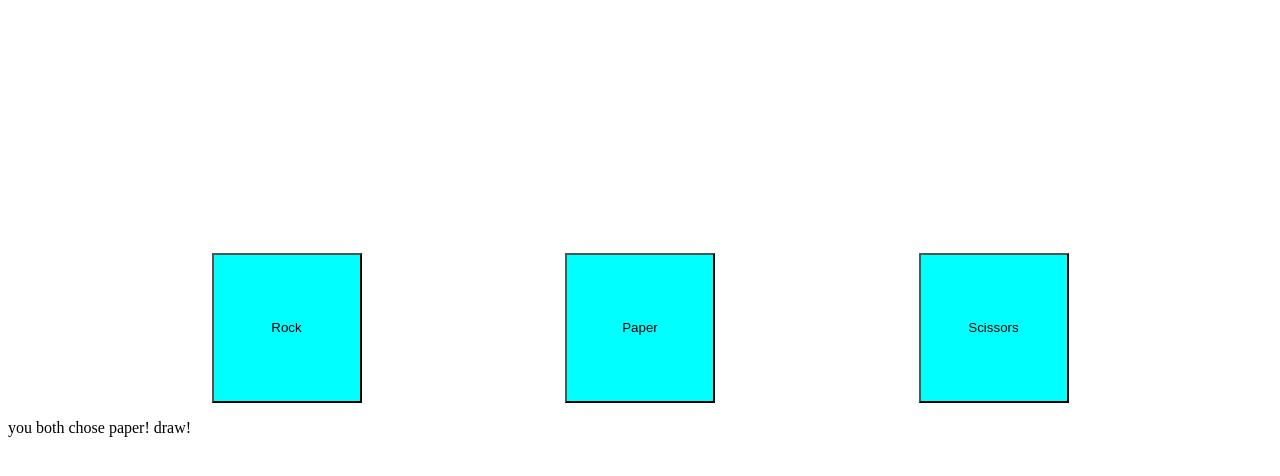
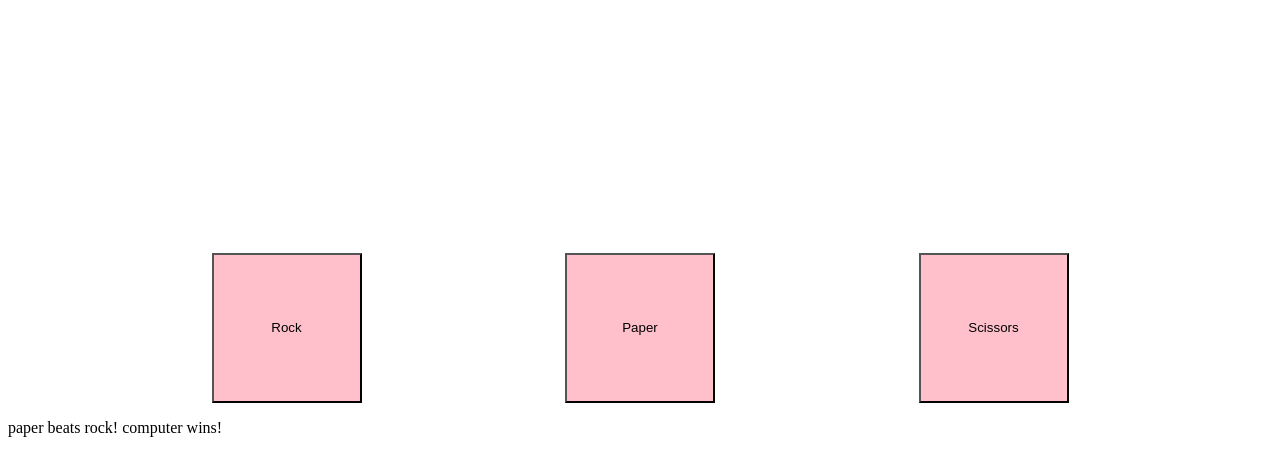
Before and after one commit to maz-y/rock-paper-scissors, a plain HTML site: page index.html in a window 1280 px wide. Both pictures are taken after a click on the button "Rock". Drawn offline with Linux system fonts and the light colour scheme.

Commit message:
Fix bug outputting same results

```diff
--- a/rock-paper-scissors.js
+++ b/rock-paper-scissors.js
@@ -45,7 +45,7 @@ function findWinner(playerChoice) {
     (playerChoice === "paper" && computerChoice === "rock")||
     (playerChoice === "scissors" && computerChoice === "paper")){
     alert(playerChoice + ` beats `+ computerChoice +`! player wins!`)
-    let resultLine = (`you both chose `+ computerChoice +`! draw!`)
+    let resultLine = (playerChoice + ` beats `+ computerChoice +`! player wins!`)
     let result = document.createElement('p')
     result.textContent = resultLine
     resultsList.appendChild(result)
@@ -55,7 +55,7 @@ function findWinner(playerChoice) {
   (computerChoice === "paper" && playerChoice === "rock")||
   (computerChoice === "scissors" && playerChoice === "paper")){
     alert(computerChoice + ` beats `+ playerChoice +`! computer wins!`)
-    let resultLine = (`you both chose `+ computerChoice +`! draw!`)
+    let resultLine = (computerChoice + ` beats `+ playerChoice +`! computer wins!`)
     let result = document.createElement('p')
     result.textContent = resultLine
     resultsList.appendChild(result)
--- a/styles.css
+++ b/styles.css
@@ -5,7 +5,7 @@
 }
 
 #rock, #paper, #scissors {
-  background-color: aqua;
+  background-color: pink;
   padding: 20px;
   width: 150px;
   height: 150px;
```
